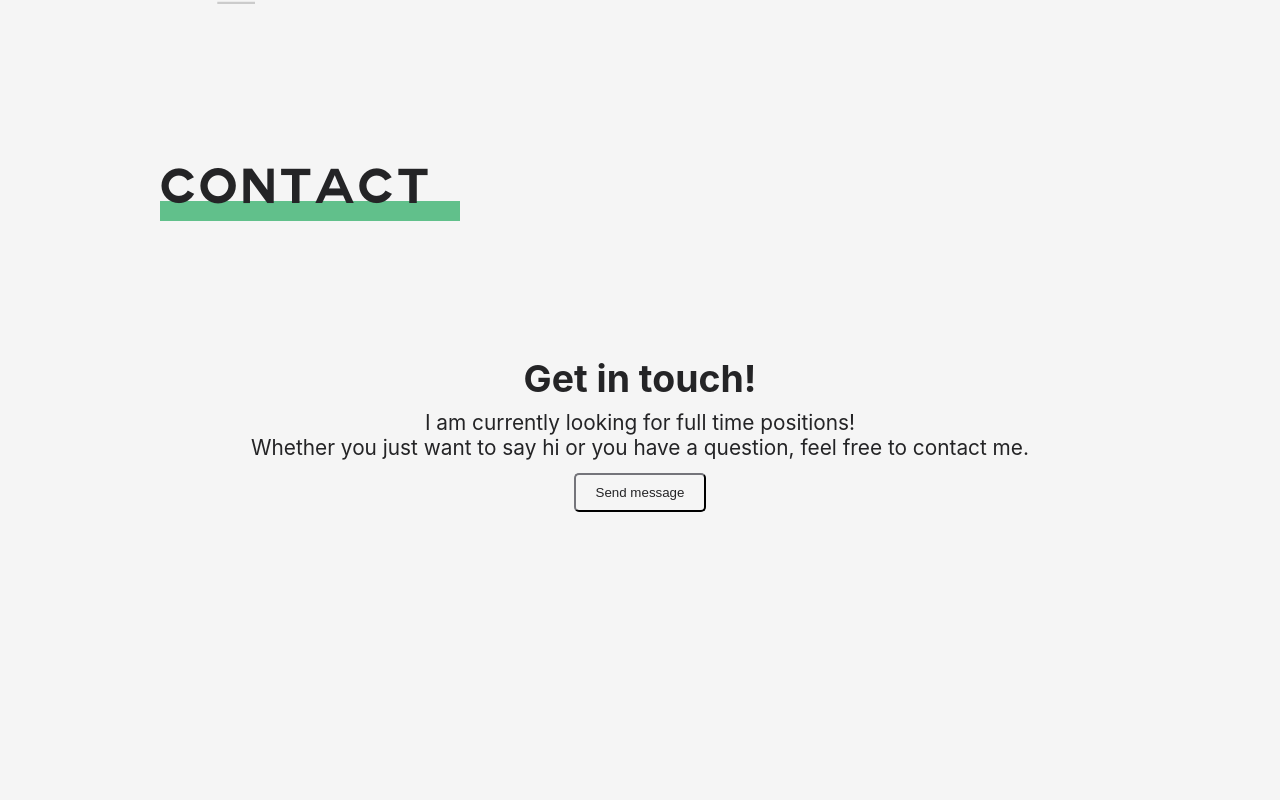
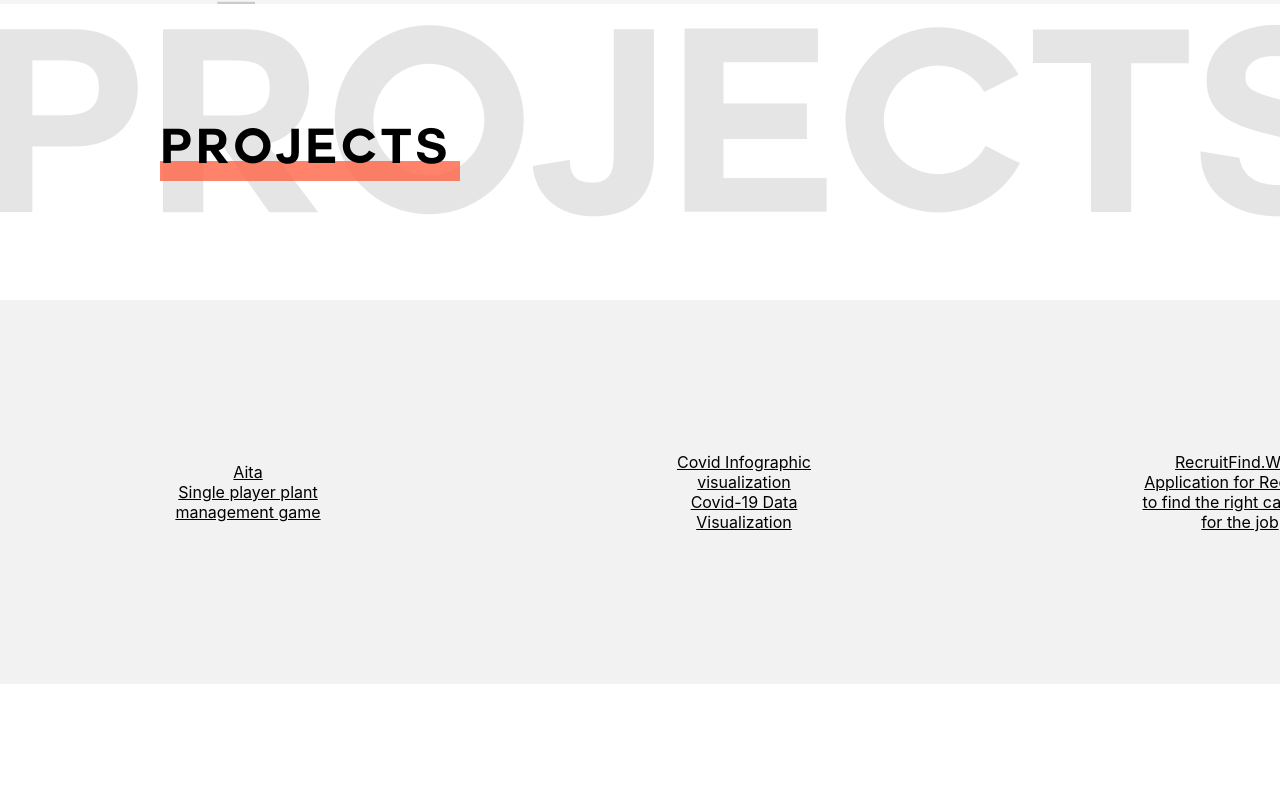
Before and after one commit to connieDeng/personal-website, a React (Create React App) app: page / in a window 1280 px wide. Shown: the part 1660-2460 px from the top of the page. Built offline with nearby package versions, Linux system fonts and the light colour scheme.

Commit message:
added project showcase w/o dark mode

```diff
--- a/src/components/main.js
+++ b/src/components/main.js
@@ -7,6 +7,7 @@ import NavBarStyled from './navBar';
 import Home from './home';
 import About from './about';
 import Contact from './contact';
+import Projects from './projects';
 
 function Splash(props) {
     function changeTheme() {
@@ -32,7 +33,7 @@ function Splash(props) {
                     <About/>
                 </Element>
                 <Element name="projects" className="category-container">
-                    {/* <Projects/> */}
+                    <Projects/>
                 </Element>
                 <Element name="contact" className="category-container">
                     <Contact/>
--- /dev/null
+++ b/src/components/proj-card.js
@@ -0,0 +1,20 @@
+import React from 'react';
+
+export default function ProjCard({projContent}) {
+    return (
+        <main className='proj-card-container' style={{textAlign:'center'}}>
+            <a className='proj-card' href={projContent.link} target='_blank' rel='noopener noreferrer'>
+                <section style={{width:'50%'}}>
+                    {/* <img src="/images/fillerImg.jpg"
+                        style={{height:'40px', width:'40px'}}
+                    >
+                    </img> */}
+                    <section>
+                        <div>{projContent.title}</div>
+                        <div>{projContent.shortDescription}</div>
+                    </section>
+                </section>
+            </a>
+        </main>
+    );
+  }
--- /dev/null
+++ b/src/components/projects.js
@@ -0,0 +1,23 @@
+import React from 'react';
+import ProjCard from './proj-card';
+import projContent from './../assests/content/projects-content';
+import { StyledProjects } from '../styledComponents/projectsCS';
+
+export default function Projects () {
+
+    return (
+        <StyledProjects className="projects-containter">
+            <section className='category-container'>
+                <div className='projects-title'> Projects </div>
+                <div className='rectangle'/>
+            </section>
+            <article className='projects-showcase-container'>
+                {projContent.map((content, index) => (
+                    <ProjCard className='proj-card' key={content.id} projContent={content}/>
+                ))}
+            </article>
+            {/* <button className='proj-button'>More projects</button> */}
+            <div className='category-title'>PROJECTS</div>
+        </StyledProjects>
+    )
+}
--- a/src/styledComponents/contactCS.js
+++ b/src/styledComponents/contactCS.js
@@ -27,7 +27,7 @@ export const StyledContact = styled.main`
             top: 2.3em;
             width: 300px;
             height: 20px;
-            background-color: rgba(60, 179, 113, 0.8);
+            background-color: rgba(52, 199, 89);
         }
     }
 
--- /dev/null
+++ b/src/styledComponents/projectsCS.js
@@ -0,0 +1,75 @@
+import styled from "styled-components";
+
+export const StyledProjects = styled.div`
+    position: relative;
+    height: 100vh;
+    width: 100%;
+    overflow-x: hidden !important;
+    overflow-y: hidden !important;
+
+    // Category Container
+    .category-container{
+        position: absolute;
+        z-index: 1;
+        left: 10em;
+        top: 15vh;
+
+        .projects-title{
+            font-size: 3em;
+            font-family: Couture Bold;
+            letter-spacing: .08em;
+        }
+
+        .rectangle {
+            position: absolute;
+            z-index: -1;
+            top: 2.3em;
+            width: 300px;
+            height: 20px;
+            background-color: rgb(255, 99, 71, 0.8);
+        }
+    }
+
+    // Project Showcase
+    .projects-showcase-container {
+        display: inline-grid;
+        flex: 1;
+        margin-top: 37vh;
+        width: 100%;
+        height: 60vh;
+        // background-color: yellow;
+        grid-template-columns: 2fr 1fr 2fr;
+
+        .proj-card {
+            display: inline-flex;
+            justify-content: center;
+            align-items: center;
+            font-size: 1em;
+            background-color: #F2F2F2;
+            color: black;
+            width: 25em;
+            height: 60%;
+            padding: 3em;
+        }
+
+    }
+
+    .category-title{
+        position: absolute;
+        top: 0;
+        left: -.1em;
+        z-index: -100;
+        font-size: 16em;
+        color: rgba(0, 0, 0, 0.1);
+        display: static;
+        font-family: Couture Bold;
+    }
+
+    .proj-button{
+        position: absolute;
+        bottom: 4em;
+        right: 3em;
+    }
+
+}
+`;
```
Also changed, not shown: 2 other files (tests, documents, lock files or other folders).
